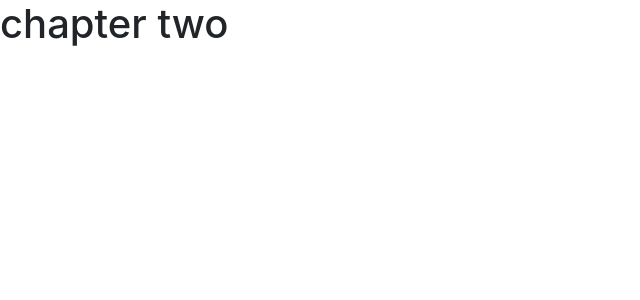
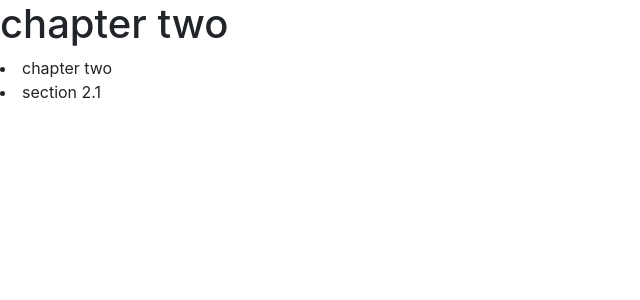
Before and after one commit to reedeeng/book, a Jekyll site: the page built from _chapter-2/index.md, in a window 1280 px wide. Shown: the top 300 px of the page, without its empty margins (0-640 px from the left). Built offline with Jekyll 4.4.1, drawn with Linux system fonts in a browser that asks for light colours; part of the change alters nothing that is shown.

Commit message:
Update chapter.html

```diff
--- a/_layouts/chapter.html
+++ b/_layouts/chapter.html
@@ -6,6 +6,6 @@ layout: default
 
 {{ content }}
 
-{% for section in site.collections[page.chapter] %}
+{% for section in site[page.chapter] %}
 <li>{{ section.title }}</li>
 {% endfor %}
```
